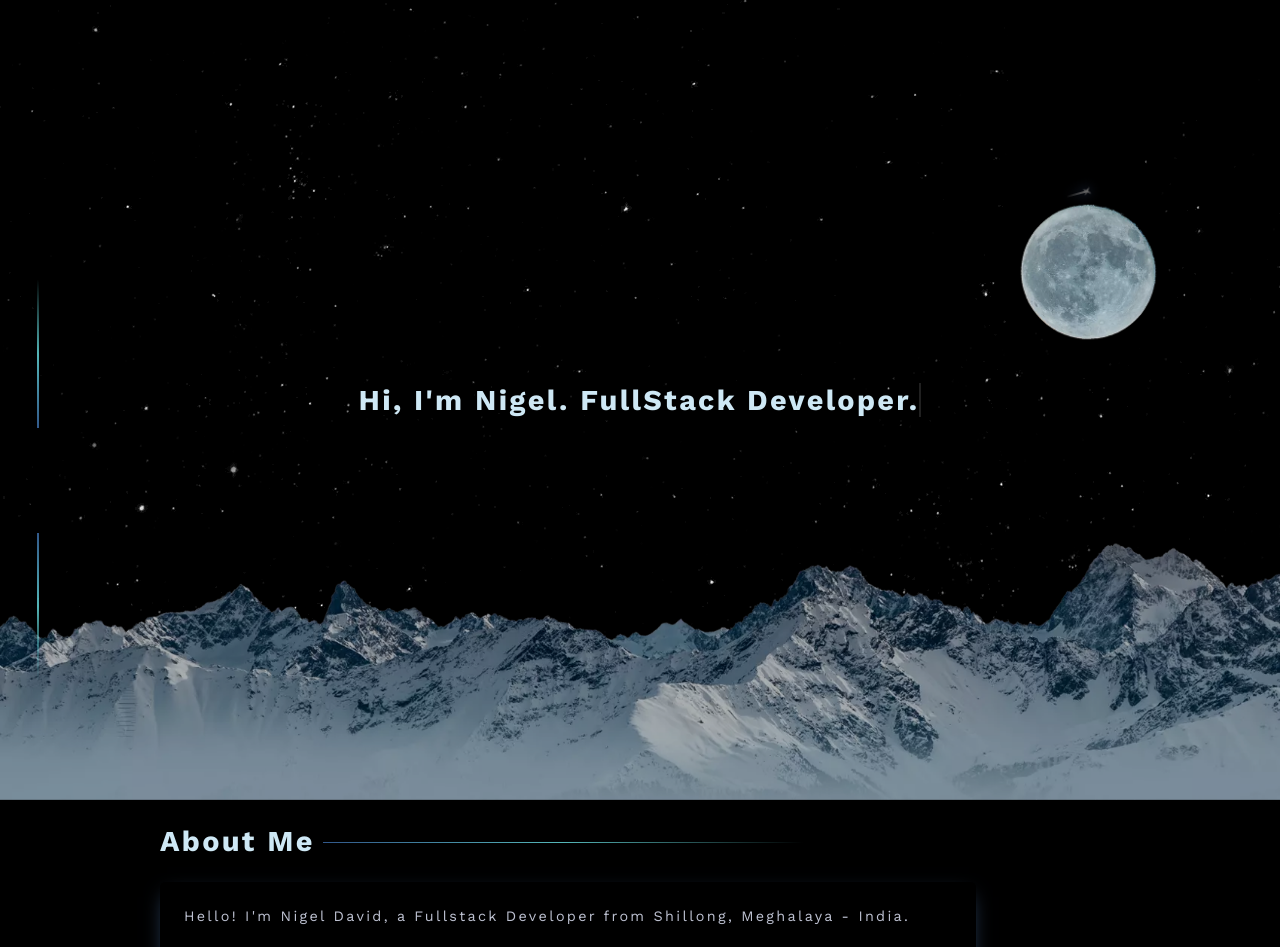
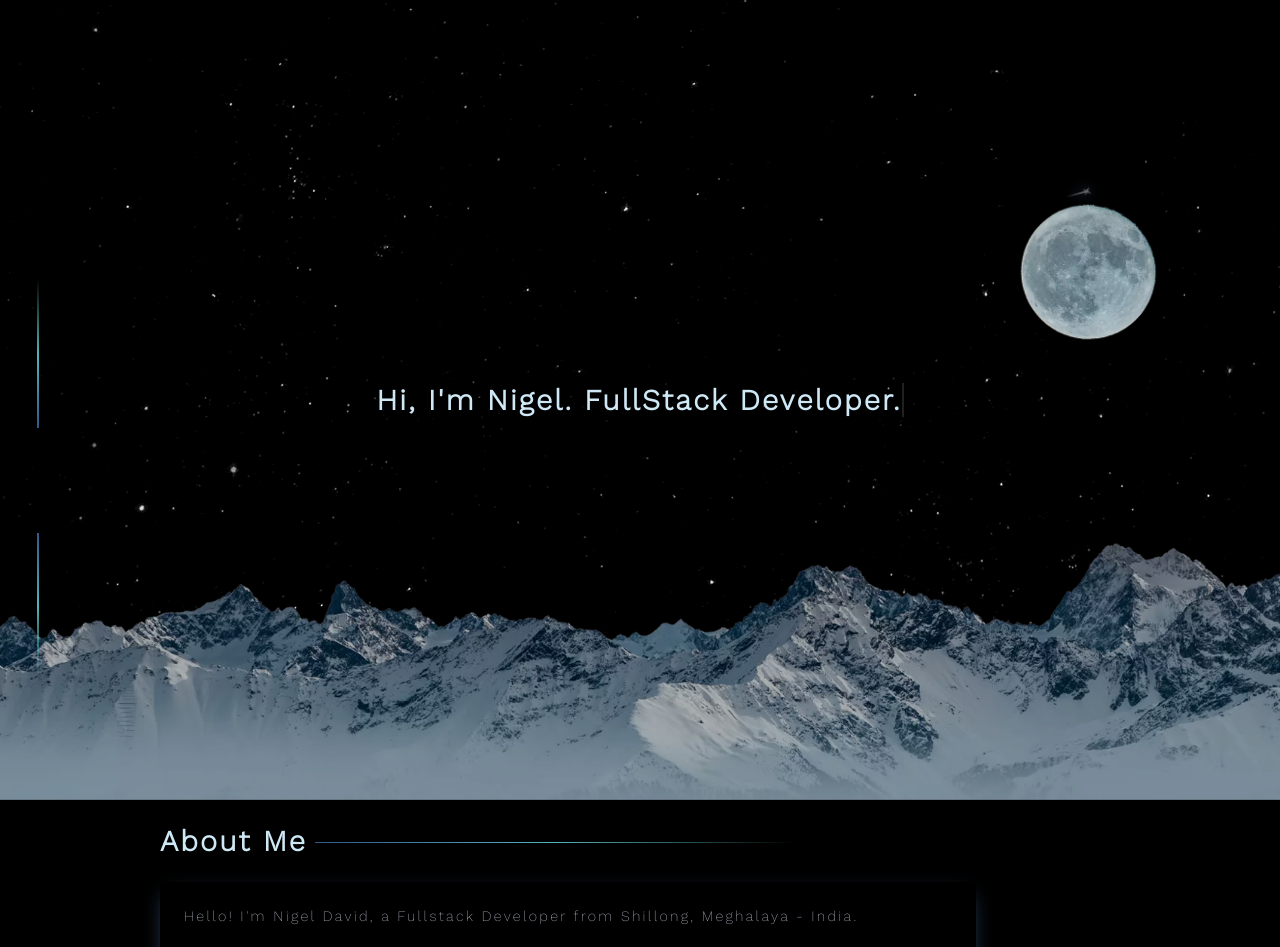
Before and after one commit to 0racularGh0st/portfolio-1.0, a Vue app: page / in a window 1280 px wide. Shown: the top 947 px of the page. Built offline with nearby package versions, Linux system fonts and the light colour scheme.

Commit message:
Use 300 font-weight for Work Sans and 200 for Work Sans-light

```diff
--- a/public/index.html
+++ b/public/index.html
@@ -49,5 +49,18 @@
   font-family: 'Work Sans';
   src: url('/WorkSans-VariableFont_wght.ttf');
   font-display: swap;
+  font-weight: 300;
+}
+@font-face {
+  font-family: 'Work Sans-ExtraLight';
+  src: url('/WorkSans-VariableFont_wght.ttf');
+  font-display: swap;
+  font-weight: 200;
+}
+@font-face {
+  font-family: 'Work Sans-light';
+  src: url('/WorkSans-VariableFont_wght.ttf');
+  font-display: swap;
+  font-weight: 200;
 }
 </style>
--- a/src/components/Footer.vue
+++ b/src/components/Footer.vue
@@ -14,7 +14,7 @@ export default {
 .footer{
     position: relative;
     text-align: center;
-    font-family: 'Work sans';
+    font-family: 'Work sans-light';
     line-height: 1rem;
     margin-bottom: 2rem;
     font-size: 12px;
--- a/src/components/Navbar.vue
+++ b/src/components/Navbar.vue
@@ -208,6 +208,7 @@ export default {
   display: flex;
   justify-content: space-around;
   width: 45%;
+  font-family: 'Work Sans-light';
 }
 .nav-links li:hover{
   color: rgb(106, 228, 230);
@@ -310,6 +311,7 @@ export default {
       rgb(5 8 12) 52%,
       transparent 100%
     );
+    font-family: 'Work Sans-light';
 
     box-shadow: -2px 2px 4px 2px rgba(0, 0, 0, 0.5);
   }
--- a/src/views/fonts.css
+++ b/src/views/fonts.css
@@ -22,7 +22,7 @@ h4{
 p{
     font-size: 0.75rem;
     letter-spacing: 1.3px;
-    font-family: 'Work sans';
+    font-family: 'Work sans-light';
     line-height: 1rem;
 }
 @media screen and (min-width: 20rem)
@@ -51,7 +51,7 @@ p{
     p{
         font-size: 0.75rem;
         letter-spacing: 1.3px;
-        font-family: 'Work sans';
+        font-family: 'Work sans-light';
         line-height: 1rem;
     }
 }
@@ -81,7 +81,7 @@ p{
     p{
         font-size: 0.75rem;
         letter-spacing: 1.3px;
-        font-family: 'Work sans';
+        font-family: 'Work sans-light';
         line-height: 1.2rem;
     }
 }
@@ -109,7 +109,7 @@ p{
     p{
         font-size: 0.8rem;
         letter-spacing: 1.3px;
-        font-family: 'Work sans';
+        font-family: 'Work sans-light';
         line-height: 1.4rem;
     }
 }
@@ -139,7 +139,7 @@ p{
     p{
         font-size: 0.9rem;
         letter-spacing: 2.3px;
-        font-family: 'Work sans';
+        font-family: 'Work sans-light';
         line-height: 1.5rem;
     }
 }
@@ -169,7 +169,7 @@ p{
     p{
         font-size: 1rem;
         letter-spacing: 2.3px;
-        font-family: 'Work sans';
+        font-family: 'Work sans-light';
         line-height: 1.6rem;
     }
 }
```
